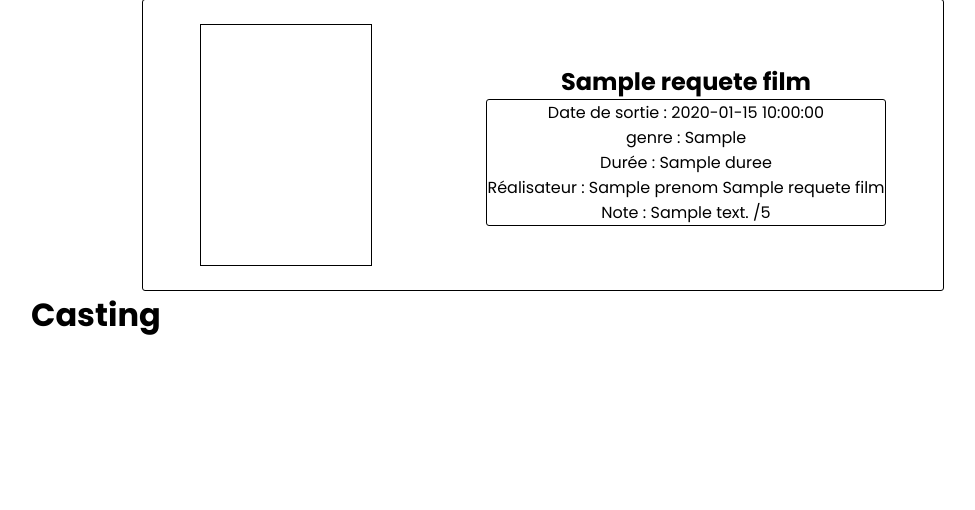
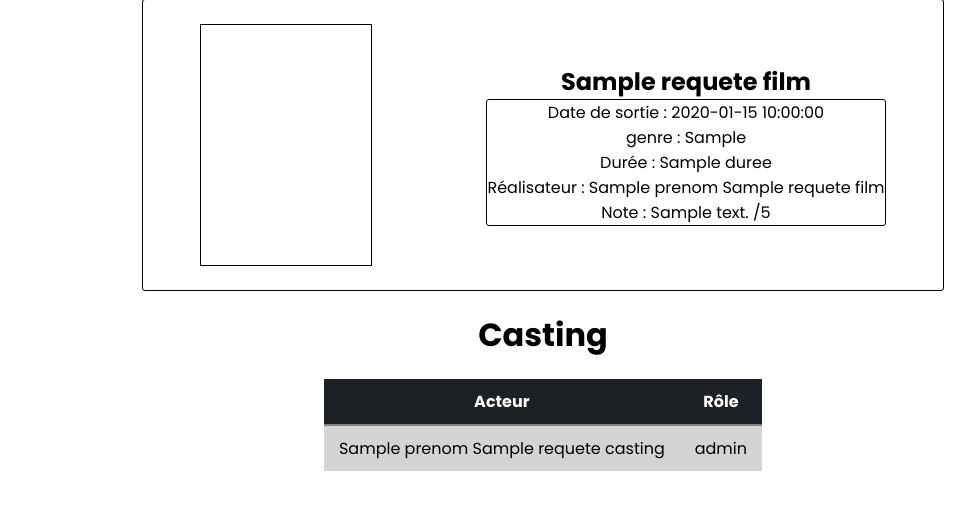
Before and after one commit to JeanNoLimit/appli_cinema, a PHP site: the page made by view/detailFilm.php in a window 1280 px wide. Shown: the part 139-649 px from the top of the page, without its empty margins (97-1072 px from the left). Run offline with PHP 8.4, Linux system fonts and the light colour scheme; the template is opened without the code that fills it: most values are stand-ins (such as "Sample title", 1, 10 or a date in 2020).

Commit message:
Affichage du casting - Vue détail film

```diff
--- a/controller/CinemaController.php
+++ b/controller/CinemaController.php
@@ -74,12 +74,13 @@ class CinemaController {
         ');
         $requete_film ->execute(["id" => $id]);
 
-        $requete_casting = $pdo->prepare('SELECT titre,nom, prenom, sexe
+        $requete_casting = $pdo->prepare('SELECT f.id_film, nom, prenom, nom_role
                                             FROM jouer j
                                             INNER JOIN film f ON j.id_film=f.id_film
                                             INNER JOIN acteur a ON j.id_acteur=a.id_acteur
                                             INNER JOIN personne p ON a.id_personne=p.id_personne
-                                        WHERE f.id_film= :id');
+                                            INNER JOIN role r ON j.id_role=r.id_role
+                                            WHERE f.id_film=:id');
         $requete_casting->execute(["id" => $id]);
         require "view/detailFilm.php";
 
--- a/public/css/style.css
+++ b/public/css/style.css
@@ -158,16 +158,18 @@ table a:hover{
 }
 
 .affiche {
-
     height: 240px;
     width: 170px;
     border: solid 1px black;
 }
 
 .infos_film {
-
     text-align: center;
     width: 400px;
+}
 
+#titre_casting {
+    text-align: center;
+    margin: 20px 0;
 
 }
--- a/view/detailFilm.php
+++ b/view/detailFilm.php
@@ -17,8 +17,25 @@
     </div>
 </div>
 
-<h1>Casting</h1>
+<h1 id="titre_casting">Casting</h1>
 
+<table class="table_affichage">
+    <thead>
+        <tr>
+            <th>Acteur</th>
+            <th>Rôle</th>
+        </tr>
+    </thead>
+    <tbody>
+        <?php
+        foreach( $requete_casting->fetchAll() as $casting){?>
+            <tr>
+                <td><?= $casting['prenom'] ?> <?= $casting['nom'] ?></td>
+                <td><?= $casting['nom_role']?></td>
+            </tr>
+        <?php } ?>
+    </tbody>
+</table>
 
 
 
```
Lines whose indentation alone changed are shown as unchanged.
